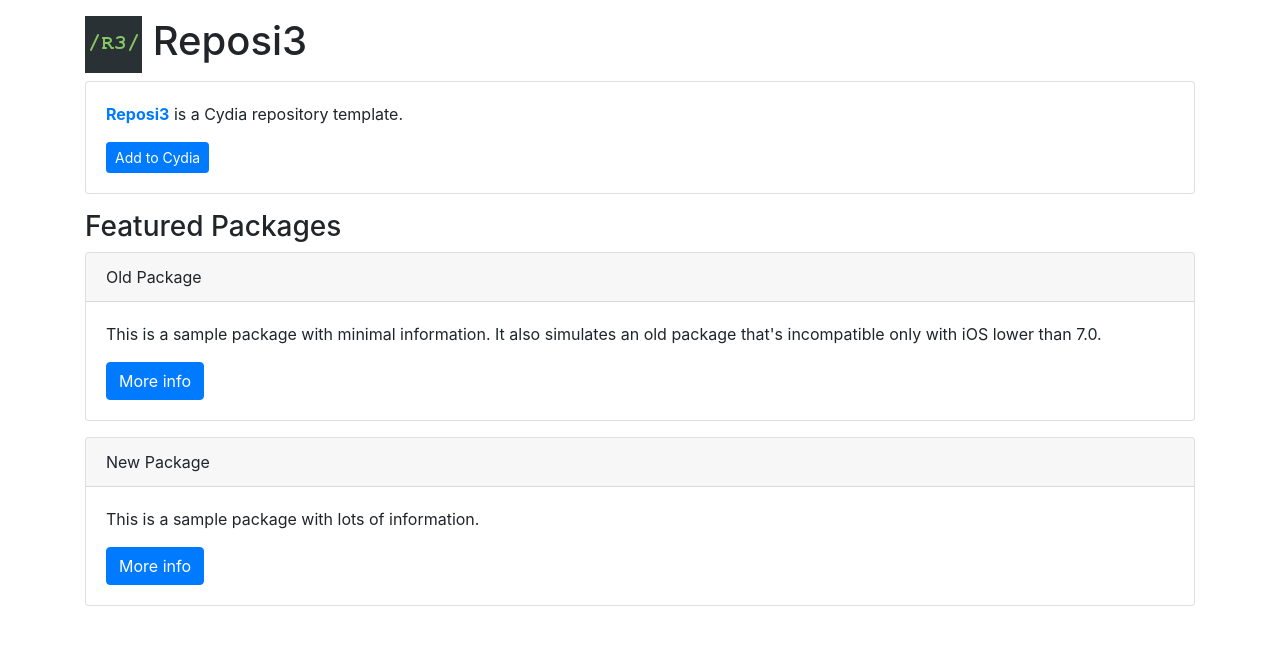
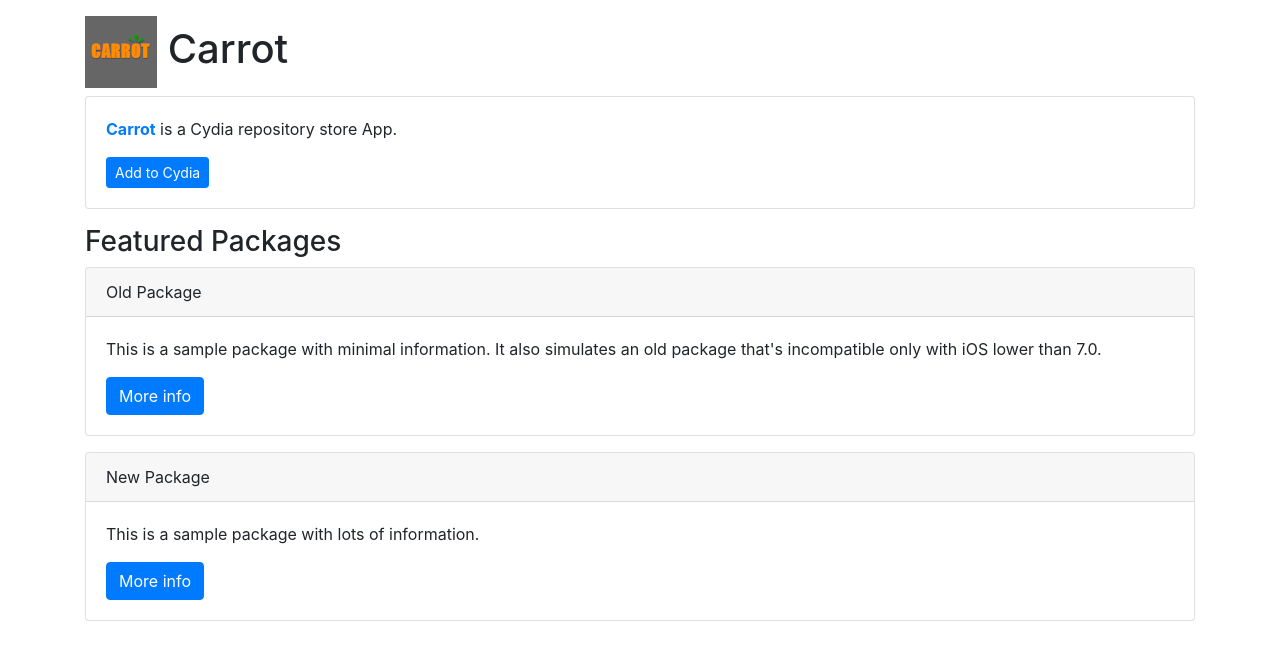
Before and after one commit to kurotsmile/carrotcydia, a plain HTML site: page index.html in a window 1280 px wide. Drawn offline with nearby package versions, Linux system fonts and the light colour scheme.

Commit message:
Add logo
Add logo carrot

```diff
--- a/index.html
+++ b/index.html
@@ -1,7 +1,7 @@
 <!DOCTYPE html>
 <html lang="en">
 <head>
-  <title>Reposi3</title>
+  <title>Carrot Cydia</title>
   <meta charset="utf-8">
   <meta name="viewport" content="width=device-width, initial-scale=1">
   <link rel="stylesheet" href="https://stackpath.bootstrapcdn.com/bootstrap/4.5.0/css/bootstrap.min.css" integrity="sha384-9aIt2nRpC12Uk9gS9baDl411NQApFmC26EwAOH8WgZl5MYYxFfc+NcPb1dKGj7Sk" crossorigin="anonymous">
@@ -11,13 +11,13 @@
 <body>
 
 <div class="container">
-	<h1><img src="CydiaIcon.png"> Reposi3</h1>
+	<h1><img src="carroticon.png"> Carrot</h1>
 </div>
 
 <div class="container">
 	<div class="card">
 		<div class="card-body">
-			<p><span class="text-primary"><b>Reposi3</span></b> is a Cydia repository template.</p>
+			<p><span class="text-primary"><b>Carrot</span></b> is a Cydia repository store App.</p>
 			<a class="btn btn-sm btn-primary" href="cydia://url/https://cydia.saurik.com/api/share#?source=https://supermamon.github.io/Reposi3/">Add to Cydia</a>
 		</div>
 	</div>
```
Also changed, not shown: CydiaIcon.png (deleted), carroticon.png (added).
